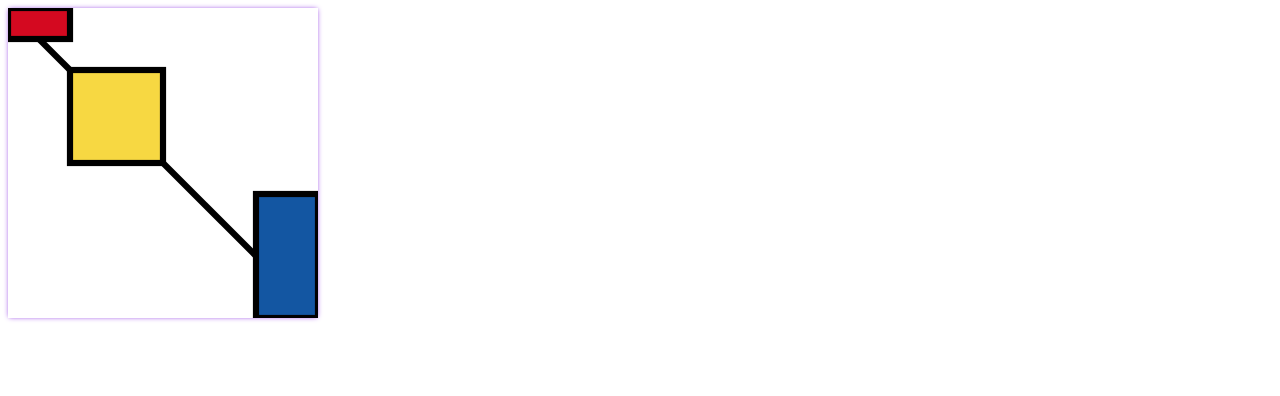
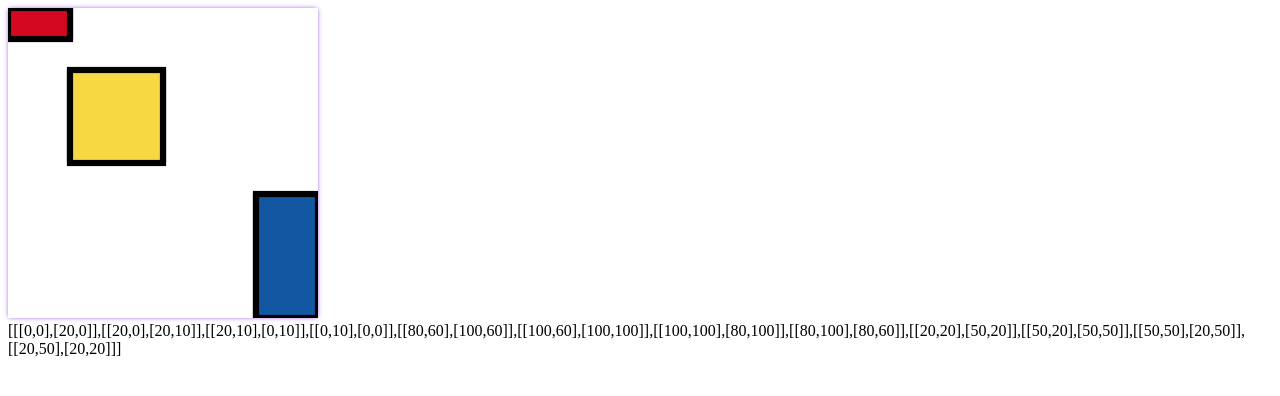
Before and after one commit to walidvb/dispersos, a React (Create React App) app: page / in a window 1280 px wide. Shown: the top 396 px of the page. Built offline with nearby package versions, Linux system fonts and the light colour scheme.

Commit message:
wip: adds contour

```diff
--- a/src/App.js
+++ b/src/App.js
@@ -37,7 +37,7 @@ export default () => {
   const [lines, setLines] = useState([])
 
   useEffect(() => {
-    setLines(computeLines(ref))
+    setLines(computeLines(ref.current))
   }, [])
   return (
     <>
@@ -51,8 +51,8 @@ export default () => {
           <line
             x1={l[0][0]}
             y1={l[0][1]}
-            x1={l[1][0]}
-            y1={l[1][1]}
+            x2={l[1][0]}
+            y2={l[1][1]}
             strokeWidth={2}
             stroke={"#000"}
           />
@@ -68,6 +68,9 @@ export default () => {
           )
         )}
       </svg>
+      <div>
+        {JSON.stringify(lines)}
+      </div>
     </>
   );
 };
--- a/src/linesAdder/index.js
+++ b/src/linesAdder/index.js
@@ -1,7 +1,26 @@
+import * as d3 from 'd3'
+
+function getEdges(rect){
+  const x = rect.x.baseVal.value
+  const y = rect.y.baseVal.value
+  const width = rect.width.baseVal.value
+  const height = rect.height.baseVal.value
+
+  return [
+    [[x, y], [x+width, y]],
+    [[x+width, y], [x+width, y+height]],
+    [[x+width, y+height], [x, y+height]],
+    [[x, y+height], [x, y]],
+
+  ]
+}
+
 export default function computeLines(ref){
 
-  return [
-    [[0, 0], [100, 100]]
-  ]
+  const rects = d3.select(ref).selectAll('rect').nodes()
+
+  const edges = rects.map(getEdges)
+  console.log(rects)
+  return edges.reduce((acc, curr) => [...acc, ...curr], [])
 
 }
```
